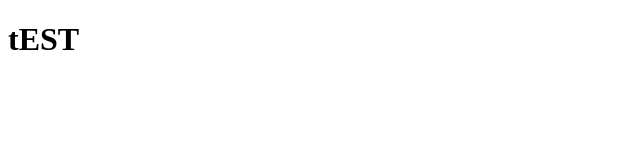
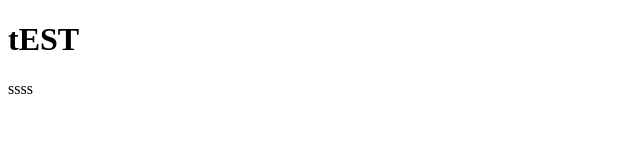
Before and after one commit to Shukhratov02/lesson19, a plain HTML site: page index.html in a window 1280 px wide. Shown: the full height of the page, 0-640 px from the left. Drawn offline with Linux system fonts and the light colour scheme.

Commit message:
added test

```diff
--- a/index.html
+++ b/index.html
@@ -7,5 +7,8 @@
 </head>
 <body>
     <h1>tEST</h1>
+    <div>ssss
+
+    </div>
 </body>
 </html>
```
